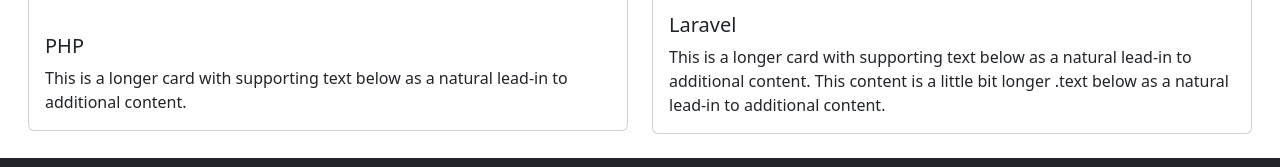
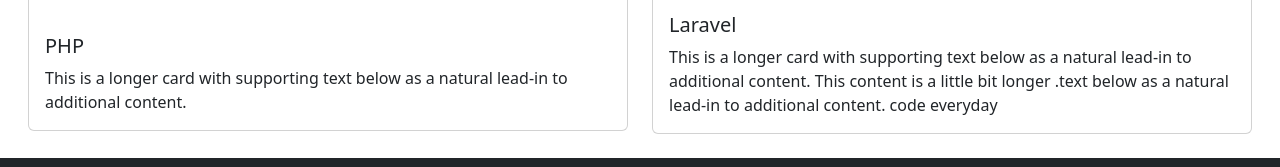
Before and after one commit to Saintdav3/Devtalks, a plain HTML site: page index.html in a window 1280 px wide. Shown: the part 2018-2185 px from the top of the page. Drawn offline with Linux system fonts and the light colour scheme.

Commit message:
added more text

```diff
--- a/index.html
+++ b/index.html
@@ -218,7 +218,7 @@
                         <h5 class="card-title">Laravel</h5>
                         <p class="card-text">This is a longer card with supporting text below as a natural lead-in to
                             additional content. This content is a little bit longer .text below as a natural lead-in to
-                            additional content.</p>
+                            additional content. code everyday</p>
 
                     </div>
                 </div>
```
